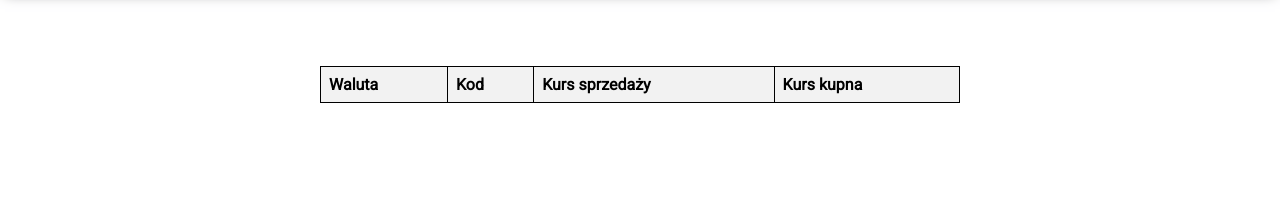
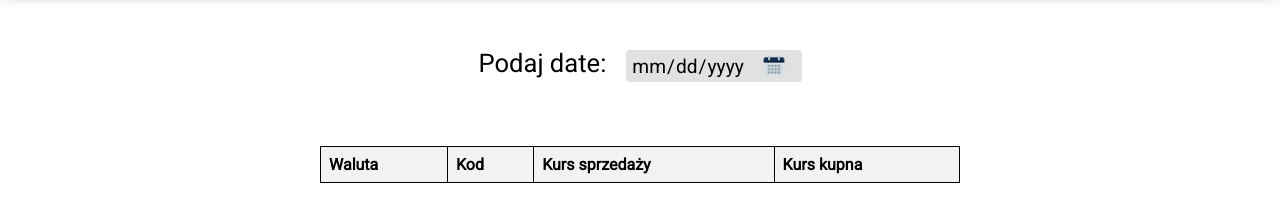
Before and after one commit to maslankamateusz/currency_converter_nbpAPI, a website: page currencyTable.html in a window 1280 px wide. Shown: the part 110-332 px from the top of the page. Drawn offline with Linux system fonts and the light colour scheme; no server answers.

Commit message:
starting doing date input

```diff
--- /dev/null
+++ b/currencyTable.css
@@ -0,0 +1,66 @@
+/*Currency table css*/
+main {
+    height: 88vh;
+    width: 100vw;
+    display: flex;
+    flex-direction: column;
+    align-items: center;
+}
+
+.currencyTable {
+    margin-top: 5vh;
+}
+
+table {
+    border-collapse: collapse;
+    width: 50%;
+    margin: auto;
+}
+
+th, td {
+    border: 1px solid #000;
+    padding: 8px;
+    text-align: left;
+}
+
+th {
+    background-color: #f2f2f2;
+}
+
+.dataPicker {
+    /*background: #340f0f;*/
+    height: 10vh;
+    padding: 3vh 0;
+    margin-top: 5vh;
+    width: 50%;
+    display: flex;
+    justify-content: center;
+    align-items: flex-end;
+    flex-direction: row;
+}
+
+
+.dataPicker label {
+    margin-bottom: 4.5px;
+    margin-right: 20px;
+    text-emphasis: 1;
+}
+.dataPicker label{
+    font-size: 1.6rem;
+}
+.dataPicker input{
+    height: 100%;
+    font-size: 1.2rem;
+    background: url(images/calendar-icon.png);
+    background-repeat: no-repeat;
+    background-position: 90% 60%;
+    padding: 15px 5px;
+    outline: none;
+    border: none;
+    border-radius: 4px;
+    background-color: #e1e1e1;
+}
+
+input[type="date"]::-webkit-calendar-picker-indicator {
+    opacity: 0;
+}
--- a/currencyTable.html
+++ b/currencyTable.html
@@ -2,6 +2,7 @@
 <html lang="en">
 <head>
     <link rel="stylesheet" href="style.css">
+    <link rel="stylesheet" href="currencyTable.css">
     <meta charset="UTF-8">
     <meta name="viewport" content="width=device-width, initial-scale=1.0">
     <title>Document</title>
@@ -20,6 +21,10 @@
         </nav>
     </header>
     <main>
+        <div class="dataPicker">
+            <label for="dataPickerInput">Podaj date: </label>
+            <input type="date" id="dataPickerInput">
+        </div>
         <table class="currencyTable">
             <thead>
                 <tr>
--- a/currencyTable.js
+++ b/currencyTable.js
@@ -1,13 +1,29 @@
 class CurrencyTable{
 
     constructor(){
-        this.generateTable();
+        this.dataPickerInput = document.querySelector("#dataPickerInput");
+        this.url = "http://api.nbp.pl/api/exchangerates/tables/C/2022-12-08/"
+        this.dataPickerInput.addEventListener("blur", () => {
+            this.updateData();
+        })
+    }
+    updateData = () => {
+        let inputValue = this.dataPickerInput.value;
+        let inputDate = new Date(inputValue);
+
+        if(inputDate.getDay() === 6 || inputDate.getDay() === 7){
+            console.log("Wprowadzono złą date");
+        }else{
+            this.url = `http://api.nbp.pl/api/exchangerates/tables/C/${inputValue}/`;
+            console.log(this.url);
+            this.generateTable();
+        }
+
     }
     async fetchTableData() {
-        const url = `http://api.nbp.pl/api/exchangerates/tables/C/today/`;
 
         try {
-            const response = await fetch(url);
+            const response = await fetch(this.url);
 
             if (!response.ok) {
                 console.error('Błąd pobierania danych:', response.status);
@@ -15,7 +31,6 @@ class CurrencyTable{
             }
             const data = await response.json();
             const rates = data[0].rates;
-            console.log(rates);
             return rates;
 
         } catch (error) {
@@ -25,7 +40,6 @@ class CurrencyTable{
     }
 
     async generateTable() {
-        console.log("coś");
         const rates = await this.fetchTableData();
 
         if (!rates) {
@@ -33,7 +47,6 @@ class CurrencyTable{
             return;
         }
         const tableBody = document.getElementById('tableBody');
-        console.log(rates);
         rates.forEach(rate => {
             const row = document.createElement('tr');
 
```
Also changed, not shown: images/calendar-icon.png (added).
